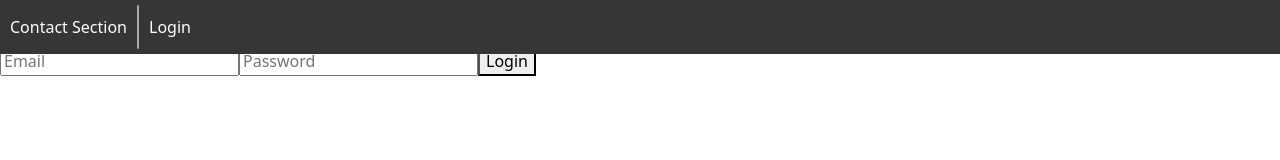
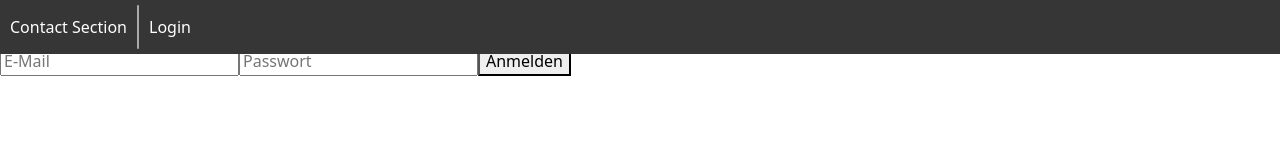
Before and after one commit to Joschka-ctrl/CloudApplikTrabi, a React (Create React App) app in the folder frontend/: page /login in a window 1280 px wide. Shown: the top 160 px of the page. Built offline with nearby package versions, Linux system fonts and the light colour scheme; no server answers.

Commit message:
Add protected routes and enhance authentication flow with email/password login

```diff
--- a/frontend/src/App.js
+++ b/frontend/src/App.js
@@ -1,26 +1,36 @@
-//import "./App.css";
-import Navbar from "./components/Navbar.js";
-import ContactSection from "./pages/Contact.js";
+import "bootstrap/dist/css/bootstrap.min.css";
+import React from "react";
+import { BrowserRouter as Router, Route, Routes } from "react-router-dom";
+import Navbar from "./components/Navbar";
+import ContactSection from "./pages/Contact";
 import Defects from "./pages/Defects";
-import { BrowserRouter as Router, Route, Routes } from "react-router-dom";
-import "bootstrap/dist/css/bootstrap.min.css";
-import AuthProvider from "./components/AuthProvider.js";
-import Login from "./pages/Login.js";
+import Login from "./pages/Login";
+import AuthProvider from "./components/AuthProvider";
+import ProtectedRoute from "./components/ProtectedRoute";
 
 const App = () => {
   return (
+    <div className="App">
       <Router>
         <AuthProvider>
           <header className="App-header">
             <Navbar />
             <Routes>
               <Route path="/" element={<ContactSection />} />
-            <Route path="/defects" element={<Defects />} />
+              <Route
+                path="/defects"
+                element={
+                  <ProtectedRoute>
+                    <Defects />
+                  </ProtectedRoute>
+                }
+              />
               <Route path="/login" element={<Login />} />
             </Routes>
           </header>
         </AuthProvider>
       </Router>
+    </div>
   );
 };
 
--- a/frontend/src/components/AuthProvider.js
+++ b/frontend/src/components/AuthProvider.js
@@ -1,25 +1,8 @@
 import React, { useEffect, useState, createContext, useContext } from "react";
-import {
-  getAuth,
-  GoogleAuthProvider,
-  signInWithPopup,
-  onAuthStateChanged,
-  signOut,
-} from "firebase/auth";
-import { initializeApp } from "firebase/app";
+import { onAuthStateChanged, signOut } from "firebase/auth";
+import { auth } from "../firebase"; // Stellen Sie sicher, dass der Pfad korrekt ist
+import { signInWithEmailAndPassword } from 'firebase/auth';
 
-// Firebase configuration - replace with your own config
-const firebaseConfig = {
-  apiKey: "AIzaSyDyrUu_sdx_C_E2iy9ZuMZX0W4KqMRa380",
-  authDomain: "trabantparking-prod.firebaseapp.com",
-  projectId: "trabantparking-prod",
-};
-
-// Initialize Firebase
-const app = initializeApp(firebaseConfig);
-const auth = getAuth(app);
-
-// Create AuthContext
 const AuthContext = createContext();
 
 export const useAuth = () => {
@@ -27,45 +10,47 @@ export const useAuth = () => {
 };
 
 const AuthProvider = ({ children }) => {
-  const [token, settoken] = useState(null);
+  const [user, setUser] = useState(null);
+  const [loading, setLoading] = useState(true);
 
-  // Handle login with Google
-  const handleLogin = async () => {
-    const provider = new GoogleAuthProvider();
+  useEffect(() => {
+    const unsubscribe = onAuthStateChanged(auth, (currentUser) => {
+      setUser(currentUser);
+      setLoading(false);
+    });
+
+    // Aufräumen des Listeners bei Komponentendemontage
+    return () => unsubscribe();
+  }, []);
+
+  const handleLogin = async (email, password) => {
     try {
-      const result = await signInWithPopup(auth, provider);
-      settoken(result.token);
+      await signInWithEmailAndPassword(auth, email, password);
     } catch (error) {
-      console.error("Error during sign-in:", error);
+      console.error("Fehler beim Anmelden:", error);
     }
   };
 
-  // Monitor authentication state changes
-  useEffect(() => {
-    const unsubscribe = onAuthStateChanged(auth, (currenttoken) => {
-      settoken(currenttoken);
-    });
-    return () => unsubscribe();
-  }, []);
-
-  // Handle logout
   const handleLogout = async () => {
     try {
       await signOut(auth);
-      settoken(null);
     } catch (error) {
-      console.error("Error during sign-out:", error);
+      console.error("Fehler beim Abmelden:", error);
     }
   };
 
-  // Provide the authentication state and functions to children
   const value = {
-    token,
+    user,
+    loading,
     onLogin: handleLogin,
     onLogout: handleLogout,
   };
 
-  return <AuthContext.Provider value={value}>{children}</AuthContext.Provider>;
+  return (
+    <AuthContext.Provider value={value}>
+      {!loading && children}
+    </AuthContext.Provider>
+  );
 };
 
 export default AuthProvider;
--- /dev/null
+++ b/frontend/src/components/ProtectedRoute.js
@@ -0,0 +1,15 @@
+import React from "react";
+import { Navigate } from "react-router-dom";
+import { useAuth } from "./AuthProvider";
+
+const ProtectedRoute = ({ children }) => {
+  const { user, loading } = useAuth();
+
+  if (loading) {
+    return <div>Laden...</div>;
+  }
+
+  return user ? children : <Navigate to="/login" />;
+};
+
+export default ProtectedRoute;
--- a/frontend/src/pages/Login.js
+++ b/frontend/src/pages/Login.js
@@ -1,50 +1,47 @@
-// src/Login.js
 import React, { useState } from "react";
-import { auth } from "../firebase";
-import { signInWithEmailAndPassword } from "firebase/auth";
-import { redirect, useNavigate } from "react-router-dom";
+import { useNavigate } from "react-router-dom";
+import { useAuth } from "../components/AuthProvider";
 
-function Login({ onLogin }) {
+const Login = () => {
   const [email, setEmail] = useState("");
   const [password, setPassword] = useState("");
   const [error, setError] = useState(null);
+  const { onLogin } = useAuth();
   const navigate = useNavigate();
 
   const handleLogin = async (e) => {
     e.preventDefault();
     try {
-      const userCredential = await signInWithEmailAndPassword(auth, email, password);
-      onLogin(userCredential.user); // Benutzer nach erfolgreichem Login zurückgeben
-      console.log(userCredential.user);
+      await onLogin(email, password);
       navigate("/defects");
     } catch (err) {
-      setError("Login failed. Please check your credentials.");
+      setError("Anmeldung fehlgeschlagen. Bitte überprüfen Sie Ihre Anmeldedaten.");
     }
   };
 
   return (
     <div>
-      <h2>Login</h2>
+      <h2>Anmelden</h2>
       <form onSubmit={handleLogin}>
         <input
           type="email"
-          placeholder="Email"
+          placeholder="E-Mail"
           value={email}
           onChange={(e) => setEmail(e.target.value)}
           required
         />
         <input
           type="password"
-          placeholder="Password"
+          placeholder="Passwort"
           value={password}
           onChange={(e) => setPassword(e.target.value)}
           required
         />
-        <button type="submit">Login</button>
+        <button type="submit">Anmelden</button>
         {error && <p>{error}</p>}
       </form>
     </div>
   );
-}
+};
 
 export default Login;
```
Lines whose indentation alone changed are shown as unchanged.
